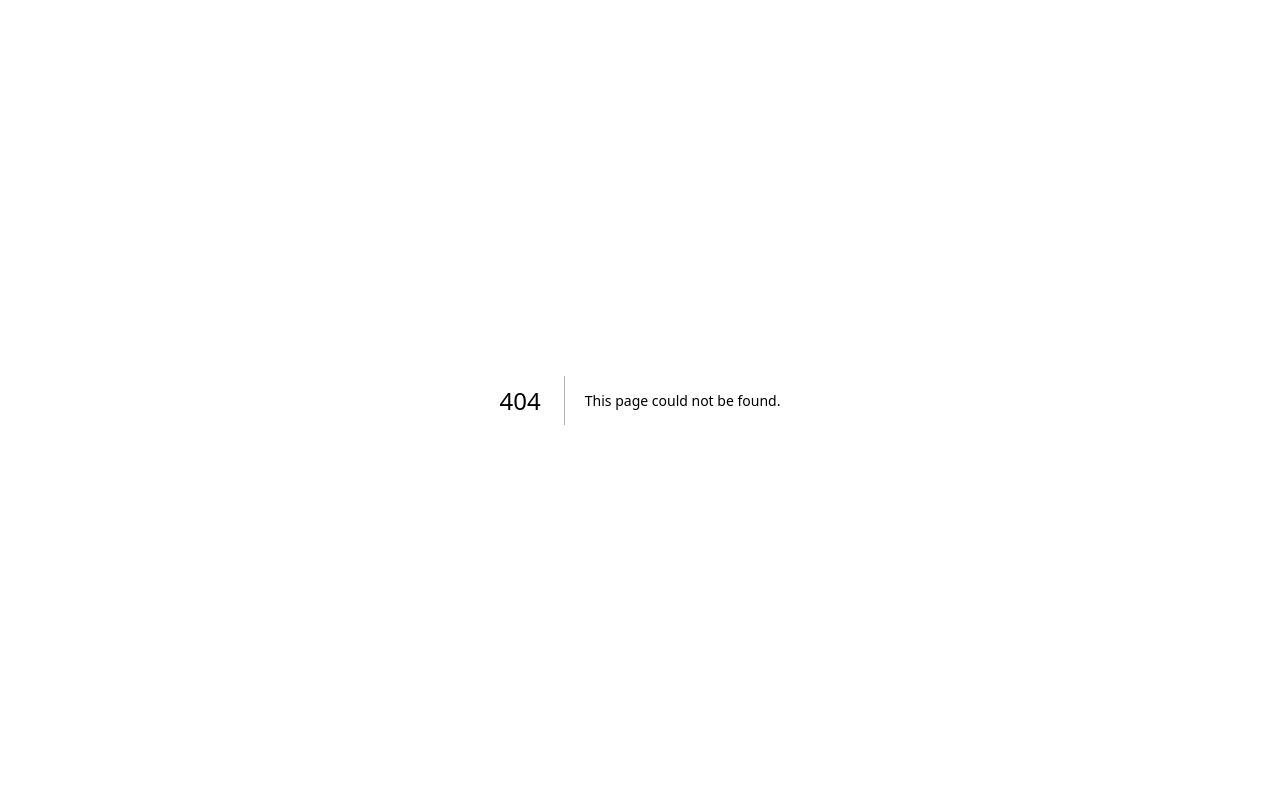
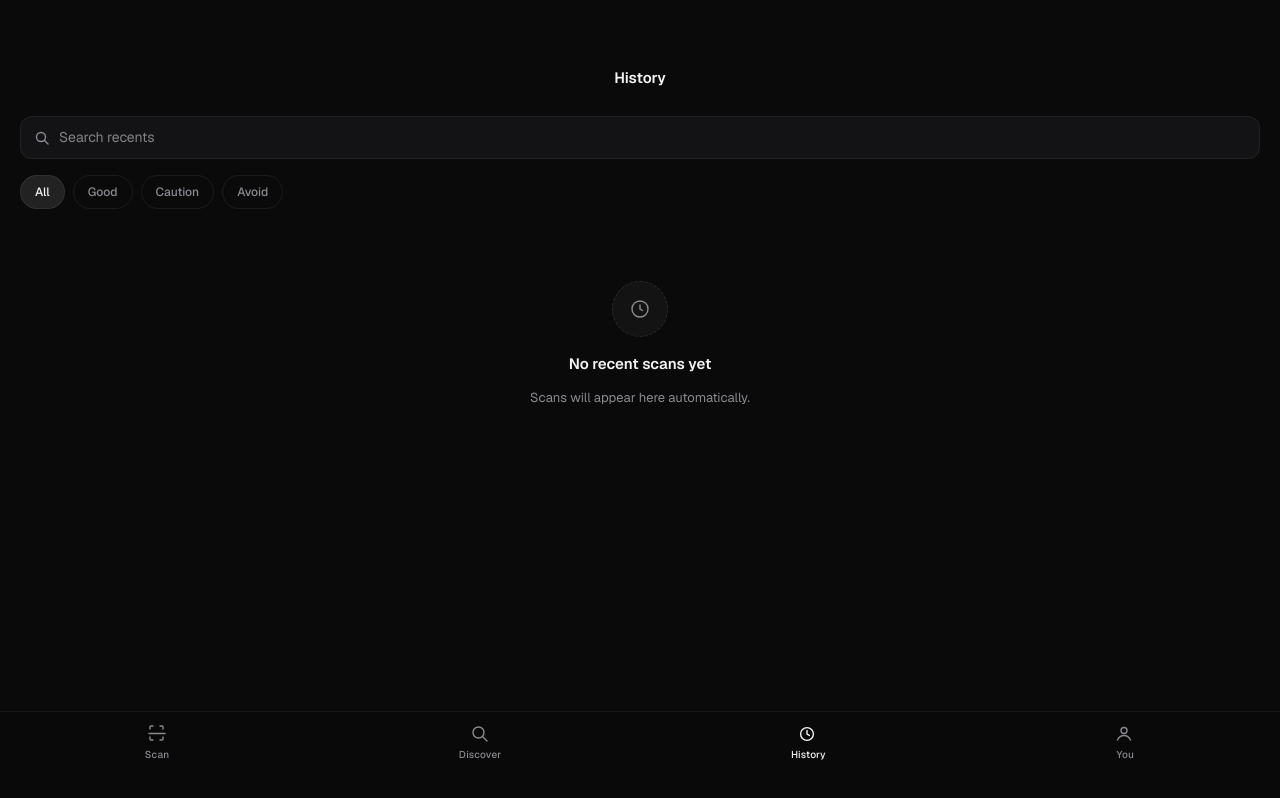
Before and after one commit to RaduRS/bitelens, a Next.js app: page /history in a window 1280 px wide. Before the commit this address had no page. Built offline with nearby package versions, Linux system fonts and the light colour scheme.

Commit message:
feat: history screen with filters + search

```diff
--- /dev/null
+++ b/src/app/(tabs)/history/page.tsx
@@ -0,0 +1,107 @@
+'use client';
+import { useState } from 'react';
+import { useRouter } from 'next/navigation';
+import { TopBar } from '@/components/layout/TopBar';
+import { RecentRow } from '@/components/product/RecentRow';
+import { EmptyState } from '@/components/ui/EmptyState';
+import { useHistory } from '@/hooks/useHistory';
+import type { VerdictLevel } from '@/types/verdict';
+
+const FILTERS: { id: 'all' | VerdictLevel; label: string }[] = [
+  { id: 'all',     label: 'All' },
+  { id: 'good',    label: 'Good' },
+  { id: 'caution', label: 'Caution' },
+  { id: 'avoid',   label: 'Avoid' },
+];
+
+export default function HistoryPage() {
+  const router = useRouter();
+  const { scans } = useHistory();
+  const [q, setQ] = useState('');
+  const [filter, setFilter] = useState<typeof FILTERS[number]['id']>('all');
+
+  const filtered = scans.filter(s => {
+    if (filter !== 'all' && s.verdict !== filter) return false;
+    if (q) {
+      const needle = q.toLowerCase();
+      if (!s.snapshot.name.toLowerCase().includes(needle) && !s.snapshot.brand.toLowerCase().includes(needle)) return false;
+    }
+    return true;
+  });
+
+  return (
+    <div className="flex h-full flex-col" style={{ paddingBottom: 72 }}>
+      <TopBar title="History" right={<div style={{ width: 36, height: 36 }} />} />
+      <div className="px-5 pt-2 pb-4">
+        <div
+          className="flex items-center gap-2.5 bg-surface"
+          style={{
+            padding: '10px 14px', borderRadius: 12,
+            border: '0.5px solid rgba(255,255,255,0.06)',
+          }}
+        >
+          <svg width="14" height="14" viewBox="0 0 14 14" style={{ color: 'var(--color-text-dim)' }}>
+            <circle cx="6" cy="6" r="4.5" fill="none" stroke="currentColor" strokeWidth="1.4" />
+            <path d="M9.5 9.5L13 13" stroke="currentColor" strokeWidth="1.4" strokeLinecap="round" />
+          </svg>
+          <input
+            value={q} onChange={e => setQ(e.target.value)}
+            placeholder="Search recents"
+            className="flex-1 border-0 bg-transparent outline-none text-text"
+            style={{ fontSize: 14, letterSpacing: '-0.005em' }}
+          />
+        </div>
+      </div>
+      <div className="flex gap-2 px-5 pb-4">
+        {FILTERS.map(f => (
+          <button
+            key={f.id}
+            onClick={() => setFilter(f.id)}
+            className="cursor-pointer"
+            style={{
+              padding: '7px 14px', borderRadius: 999,
+              background: filter === f.id ? 'rgba(255,255,255,0.1)' : 'transparent',
+              border: '0.5px solid rgba(255,255,255,0.07)',
+              color: filter === f.id ? 'var(--color-text)' : 'var(--color-text-dim)',
+              fontSize: 12, fontWeight: 500,
+            }}
+          >{f.label}</button>
+        ))}
+      </div>
+      <div className="flex-1 overflow-y-auto px-5 pb-6">
+        {filtered.length > 0 ? (
+          <div
+            className="overflow-hidden bg-surface"
+            style={{ borderRadius: 16, border: '0.5px solid rgba(255,255,255,0.06)' }}
+          >
+            {filtered.map((s, i) => (
+              <div
+                key={s.id}
+                style={{ borderTop: i === 0 ? 'none' : '0.5px solid rgba(255,255,255,0.05)' }}
+              >
+                <RecentRow
+                  product={{
+                    id: s.barcode, type: s.snapshot.type,
+                    brand: s.snapshot.brand, name: s.snapshot.name, subtitle: s.snapshot.subtitle,
+                    swatch: s.snapshot.swatch, glyph: s.snapshot.glyph,
+                    nutriScore: s.snapshot.nutriScore, ecoScore: s.snapshot.ecoScore, novaGroup: s.snapshot.novaGroup,
+                    allergens: [], additives: [],
+                    nutrition: { serving: '', kcal: 0, protein: 0, carbs: 0, sugar: 0, fat: 0, satFat: 0, fiber: 0, sodium: 0 },
+                    favorite: s.favorite, verdict: s.verdict, score: s.score,
+                  }}
+                  onClick={() => router.push(`/result/${s.barcode}`)}
+                  showFav
+                />
+              </div>
+            ))}
+          </div>
+        ) : (
+          <EmptyState
+            title={q ? 'No matches' : 'No recent scans yet'}
+            sub={q ? 'Try a different search.' : 'Scans will appear here automatically.'}
+          />
+        )}
+      </div>
+    </div>
+  );
+}
```
